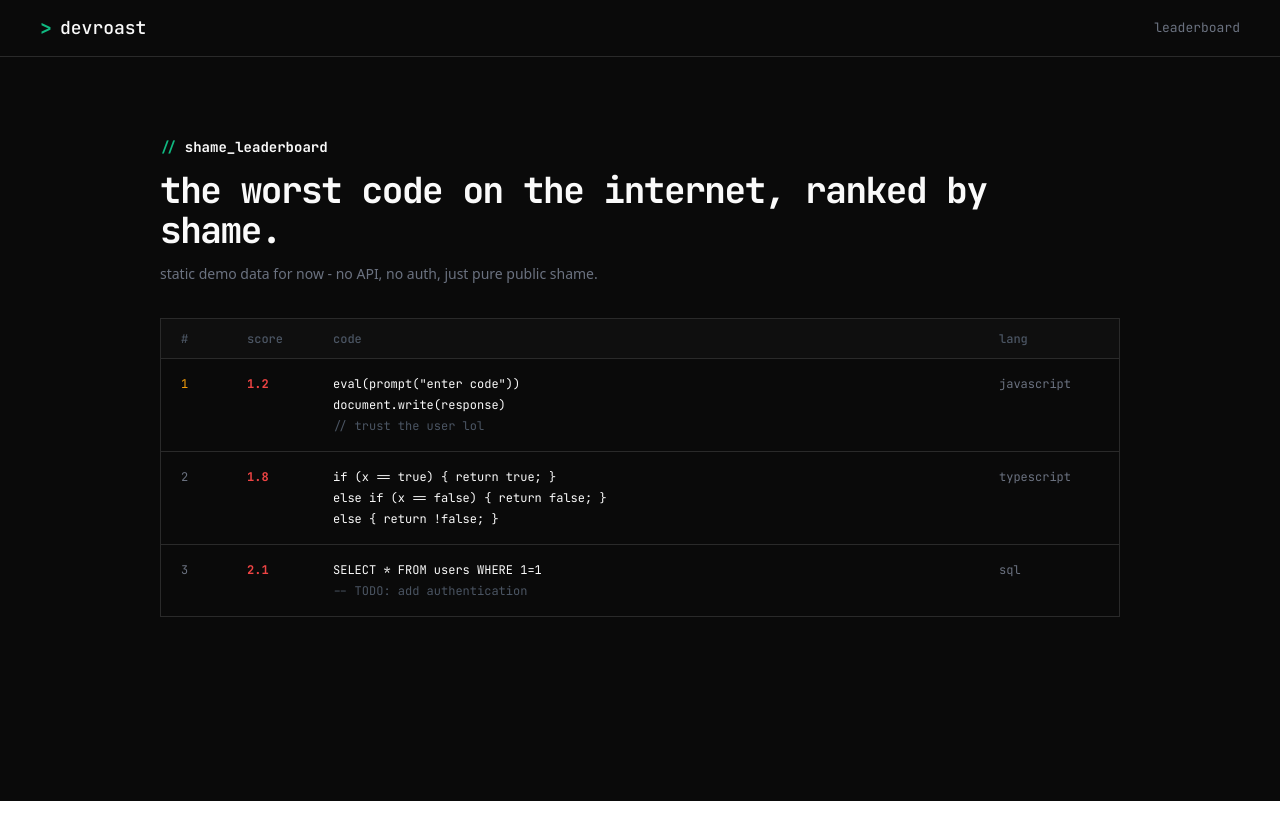
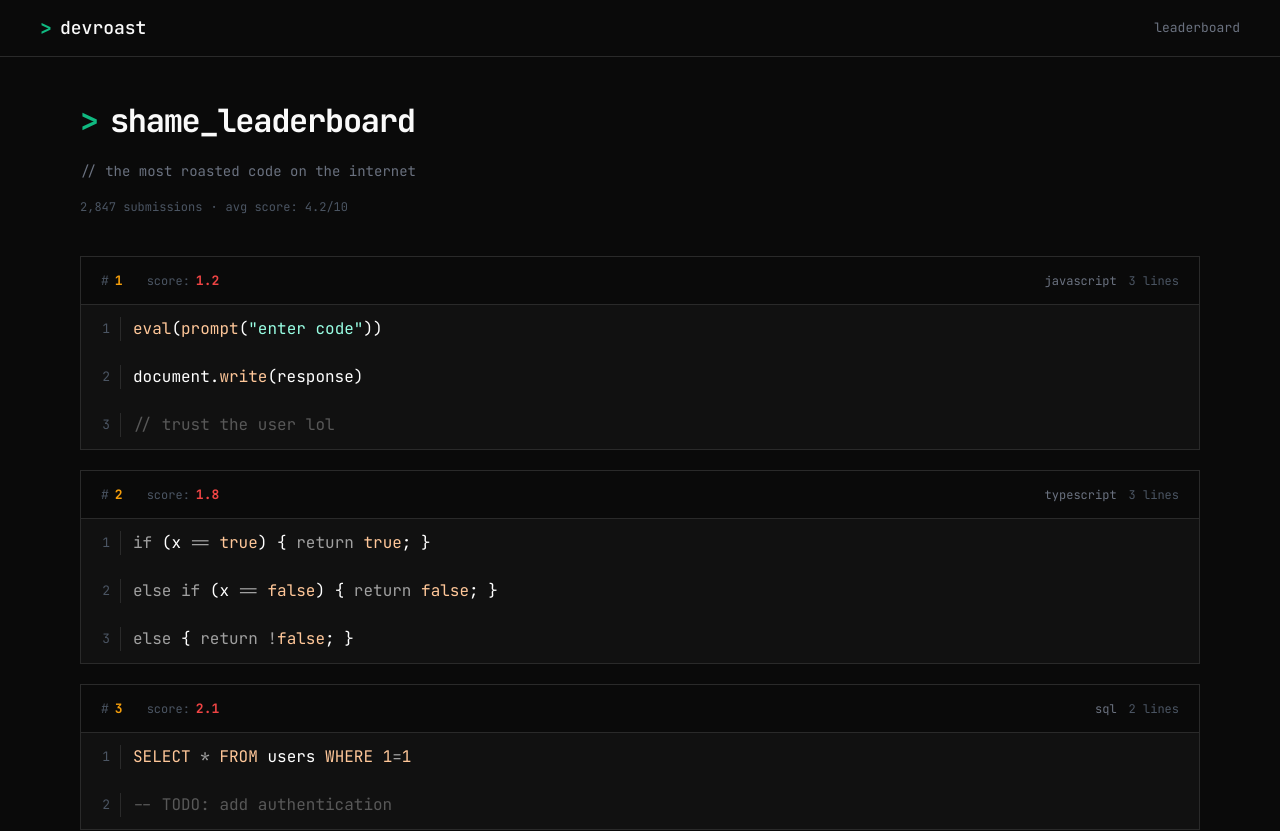
Before and after one commit to pedrohrsantos01/devroasted, a Next.js app: page /leaderboard in a window 1280 px wide. Shown: the top 831 px of the page. Before the commit the page ends 801 px from the top, so only its background shows below. Built offline with nearby package versions, Linux system fonts and the light colour scheme.

Commit message:
feat: refine code input and leaderboard ui
Improves the paste-first snippet flow with faster feedback and submission limits while aligning the leaderboard and shared code surfaces with the updated product presentation.

```diff
--- a/src/app/components/page.tsx
+++ b/src/app/components/page.tsx
@@ -327,17 +327,32 @@ export default function ComponentsPage() {
               </ShowcaseSection.Title>
               <ShowcaseSection.Description>
                 The code block is rendered only on the server with Shiki using
-                the `vesper` theme, plus a reusable file header and optional
-                line numbers.
+                the `vesper` theme, with optional line numbers and local shell
+                chrome when a screen needs it.
               </ShowcaseSection.Description>
             </ShowcaseSection.Header>
 
             <ShowcaseSection.Body>
               <CodeBlock.Root>
-                <CodeBlock.Header>
-                  <CodeBlock.TrafficLights />
-                  <CodeBlock.Filename>calculate.js</CodeBlock.Filename>
-                </CodeBlock.Header>
+                <div className="flex h-10 items-center gap-3 border-b border-border-primary px-4">
+                  <div className="flex items-center gap-3">
+                    <span
+                      aria-hidden="true"
+                      className="size-2.5 rounded-full bg-critical"
+                    />
+                    <span
+                      aria-hidden="true"
+                      className="size-2.5 rounded-full bg-warning"
+                    />
+                    <span
+                      aria-hidden="true"
+                      className="size-2.5 rounded-full bg-accent-green"
+                    />
+                  </div>
+                  <span className="ml-auto font-mono text-[12px] text-subtle">
+                    calculate.js
+                  </span>
+                </div>
                 <CodeBlock.Content lang="javascript">
                   {showcaseCode}
                 </CodeBlock.Content>
--- a/src/app/globals.css
+++ b/src/app/globals.css
@@ -80,7 +80,7 @@
   .editor-preview-content pre {
     background-color: transparent;
     margin: 0;
-    min-height: 360px;
+    min-height: 420px;
     overflow-x: visible;
     padding: 0;
     text-align: left;
--- a/src/app/leaderboard/page.tsx
+++ b/src/app/leaderboard/page.tsx
@@ -1,73 +1,58 @@
-import { leaderboardRows } from "@/components/home/leaderboard-data";
-import { LeaderboardTable } from "@/components/home/leaderboard-table";
+import type { Metadata } from "next";
+import {
+  leaderboardEntries,
+  leaderboardStats,
+} from "@/components/leaderboard/leaderboard-data";
+import { LeaderboardEntryCard } from "@/components/leaderboard/leaderboard-entry-card";
 
-export default function LeaderboardPage() {
+export const metadata: Metadata = {
+  title: "Shame Leaderboard | devroast",
+  description: "Browse the most roasted code snippets on devroast.",
+  robots: {
+    follow: true,
+    index: true,
+  },
+};
+
+export const dynamic = "force-dynamic";
+
+async function getLeaderboardEntries() {
+  return leaderboardEntries;
+}
+
+export default async function LeaderboardPage() {
+  const entries = await getLeaderboardEntries();
+
   return (
     <main className="min-h-[calc(100vh-56px)] bg-page text-foreground-inverse">
-      <div className="mx-auto flex w-full max-w-[1040px] flex-col gap-8 px-4 pb-20 pt-20 sm:px-6 md:px-10">
-        <div className="flex flex-col gap-3">
-          <div className="flex items-center gap-2 font-mono text-[14px] font-bold text-foreground-inverse">
-            <span className="text-accent-green">{"//"}</span>
+      <div className="mx-auto flex w-full max-w-[1440px] flex-col gap-10 px-4 pb-16 pt-10 sm:px-8 lg:px-20">
+        <section className="flex flex-col gap-4">
+          <h1 className="flex flex-wrap items-center gap-3 font-mono text-[28px] font-bold tracking-[-0.04em] text-foreground-inverse sm:text-[32px]">
+            <span className="text-accent-green">&gt;</span>
             <span>shame_leaderboard</span>
-          </div>
-
-          <h1 className="font-mono text-3xl font-bold tracking-[-0.04em] text-foreground-inverse sm:text-4xl">
-            the worst code on the internet, ranked by shame.
           </h1>
 
-          <p className="max-w-[720px] font-sans text-sm leading-6 text-muted md:text-[14px]">
-            static demo data for now - no API, no auth, just pure public shame.
+          <p className="font-mono text-[14px] text-muted">
+            {"// the most roasted code on the internet"}
           </p>
-        </div>
 
-        <LeaderboardTable.Root>
-          <LeaderboardTable.Head>
-            <LeaderboardTable.HeadCell>#</LeaderboardTable.HeadCell>
-            <LeaderboardTable.HeadCell>score</LeaderboardTable.HeadCell>
-            <LeaderboardTable.HeadCell>code</LeaderboardTable.HeadCell>
-            <LeaderboardTable.HeadCell>lang</LeaderboardTable.HeadCell>
-          </LeaderboardTable.Head>
+          <div className="flex flex-wrap items-center gap-2 font-mono text-[12px] text-subtle">
+            <span>{leaderboardStats.submissions}</span>
+            <span aria-hidden="true">·</span>
+            <span>{leaderboardStats.averageScore}</span>
+          </div>
+        </section>
 
-          <LeaderboardTable.Body>
-            {leaderboardRows.map((row, index) => (
-              <LeaderboardTable.Row
-                key={row.rank}
-                className={
-                  index < leaderboardRows.length - 1
-                    ? "border-b border-border-primary"
-                    : undefined
-                }
-              >
-                <LeaderboardTable.Cell className={`font-mono ${row.rankColor}`}>
-                  {row.rank}
-                </LeaderboardTable.Cell>
-                <LeaderboardTable.Cell className="font-mono font-bold text-critical">
-                  {row.score}
-                </LeaderboardTable.Cell>
-                <LeaderboardTable.Cell className="flex min-w-0 flex-col gap-[3px]">
-                  {row.code.map((line) => {
-                    const isComment =
-                      line.startsWith("//") || line.startsWith("--");
-
-                    return (
-                      <p
-                        key={`${index}-${line}`}
-                        className={`truncate font-mono text-[12px] ${
-                          isComment ? "text-subtle" : "text-foreground-inverse"
-                        }`}
-                      >
-                        {line}
-                      </p>
-                    );
-                  })}
-                </LeaderboardTable.Cell>
-                <LeaderboardTable.Cell className="font-mono text-muted">
-                  {row.lang}
-                </LeaderboardTable.Cell>
-              </LeaderboardTable.Row>
-            ))}
-          </LeaderboardTable.Body>
-        </LeaderboardTable.Root>
+        <ol
+          aria-label="Shame leaderboard entries"
+          className="flex flex-col gap-5"
+        >
+          {entries.map((entry) => (
+            <li key={entry.rank}>
+              <LeaderboardEntryCard entry={entry} />
+            </li>
+          ))}
+        </ol>
       </div>
     </main>
   );
--- /dev/null
+++ b/src/components/home/editor-snippet-constraints.ts
@@ -0,0 +1,5 @@
+export const MAX_SNIPPET_CHARACTERS = 3000;
+
+export function formatSnippetCharacterCount(value: number) {
+  return value.toLocaleString("en-US");
+}
--- a/src/components/home/get-browser-highlighter.ts
+++ b/src/components/home/get-browser-highlighter.ts
@@ -86,7 +86,7 @@ export async function highlightSnippet(
       {
         pre(node) {
           node.properties.style =
-            "background-color: transparent; margin: 0; min-height: 360px; overflow-x: visible; padding: 0;";
+            "background-color: transparent; margin: 0; min-height: 420px; overflow-x: visible; padding: 0;";
         },
         line(node, line) {
           this.addClassToHast(node, "editor-preview-line");
--- a/src/components/home/pasted-code-preview.tsx
+++ b/src/components/home/pasted-code-preview.tsx
@@ -59,7 +59,12 @@ export function PastedCodePreview({
   }, [code, fallbackHtml, language]);
 
   return (
-    <div className={cn("relative h-full min-h-[360px]", className)}>
+    <div
+      className={cn(
+        "relative h-[420px] min-h-[420px] max-h-[420px] overflow-hidden",
+        className,
+      )}
+    >
       {isRendering ? (
         <div className="pointer-events-none absolute right-4 top-4 z-10 rounded-full border border-border-primary bg-page/80 px-3 py-1 font-sans text-[11px] text-subtle backdrop-blur-sm">
           highlighting...
--- /dev/null
+++ b/src/components/leaderboard/leaderboard-data.ts
@@ -0,0 +1,60 @@
+import type { BundledLanguage } from "shiki";
+
+export interface LeaderboardEntry {
+  code: string;
+  language: BundledLanguage;
+  rank: number;
+  score: number;
+}
+
+export const leaderboardStats = {
+  averageScore: "avg score: 4.2/10",
+  submissions: "2,847 submissions",
+} as const;
+
+export const leaderboardEntries: ReadonlyArray<LeaderboardEntry> = [
+  {
+    code: [
+      'eval(prompt("enter code"))',
+      "document.write(response)",
+      "// trust the user lol",
+    ].join("\n"),
+    language: "javascript",
+    rank: 1,
+    score: 1.2,
+  },
+  {
+    code: [
+      "if (x == true) { return true; }",
+      "else if (x == false) { return false; }",
+      "else { return !false; }",
+    ].join("\n"),
+    language: "typescript",
+    rank: 2,
+    score: 1.8,
+  },
+  {
+    code: ["SELECT * FROM users WHERE 1=1", "-- TODO: add authentication"].join(
+      "\n",
+    ),
+    language: "sql",
+    rank: 3,
+    score: 2.1,
+  },
+  {
+    code: ["catch (e) {", "  // ignore", "}"].join("\n"),
+    language: "java",
+    rank: 4,
+    score: 2.3,
+  },
+  {
+    code: [
+      "const sleep = (ms) =>",
+      "  new Date(Date.now() + ms)",
+      "  while(new Date() < end) {}",
+    ].join("\n"),
+    language: "javascript",
+    rank: 5,
+    score: 2.5,
+  },
+];
--- /dev/null
+++ b/src/components/leaderboard/leaderboard-entry-card.tsx
@@ -0,0 +1,46 @@
+import { CodeBlock } from "@/components/ui/server";
+
+import type { LeaderboardEntry } from "./leaderboard-data";
+
+export interface LeaderboardEntryCardProps {
+  entry: LeaderboardEntry;
+}
+
+function getLineLabel(code: string) {
+  const lineCount = code.split("\n").length;
+
+  return `${lineCount} ${lineCount === 1 ? "line" : "lines"}`;
+}
+
+export function LeaderboardEntryCard({ entry }: LeaderboardEntryCardProps) {
+  return (
+    <article className="overflow-hidden border border-border-primary bg-page">
+      <div className="flex flex-col gap-3 border-b border-border-primary px-4 py-3 font-mono sm:min-h-12 sm:flex-row sm:items-center sm:justify-between sm:gap-4 sm:px-5 sm:py-0">
+        <div className="flex flex-wrap items-center gap-4 sm:gap-6">
+          <div className="flex items-center gap-1.5 text-[13px]">
+            <span className="text-subtle">#</span>
+            <span className="font-bold text-warning">{entry.rank}</span>
+          </div>
+
+          <div className="flex items-center gap-1.5 text-[12px]">
+            <span className="text-subtle">score:</span>
+            <span className="text-[13px] font-bold text-critical">
+              {entry.score.toFixed(1)}
+            </span>
+          </div>
+        </div>
+
+        <div className="flex flex-wrap items-center gap-3 font-mono text-[12px]">
+          <span className="text-muted">{entry.language}</span>
+          <span className="text-subtle">{getLineLabel(entry.code)}</span>
+        </div>
+      </div>
+
+      <CodeBlock.Root className="border-0">
+        <CodeBlock.Content lang={entry.language}>
+          {entry.code}
+        </CodeBlock.Content>
+      </CodeBlock.Root>
+    </article>
+  );
+}
--- a/src/components/ui/server.ts
+++ b/src/components/ui/server.ts
@@ -1,15 +1,9 @@
 export type {
   CodeBlockContentProps,
-  CodeBlockFilenameProps,
-  CodeBlockHeaderProps,
   CodeBlockRootProps,
-  CodeBlockTrafficLightsProps,
 } from "./code-block";
 export {
   CodeBlock,
   CodeBlockContent,
-  CodeBlockFilename,
-  CodeBlockHeader,
   CodeBlockRoot,
-  CodeBlockTrafficLights,
 } from "./code-block";
```
Also changed, not shown: src/components/home/home-code-editor.tsx (+44 -3 lines), src/components/home/home-hero.tsx (+19 -2 lines), src/components/ui/code-block.tsx (+0 -51 lines).
